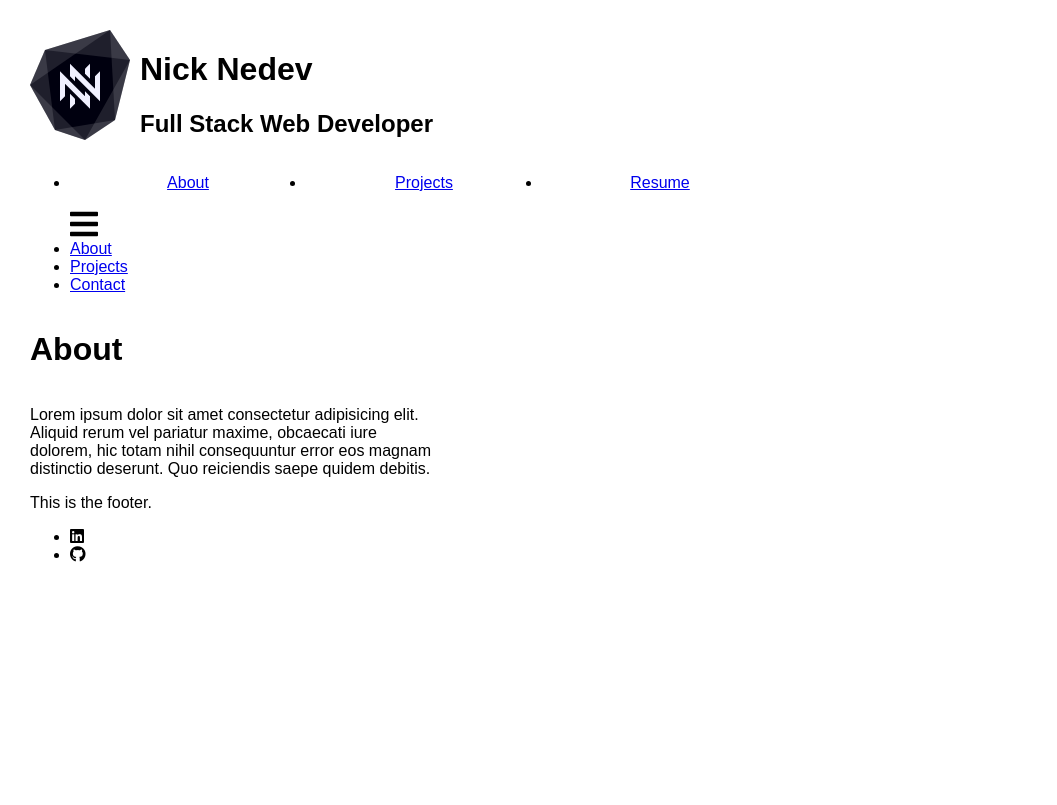
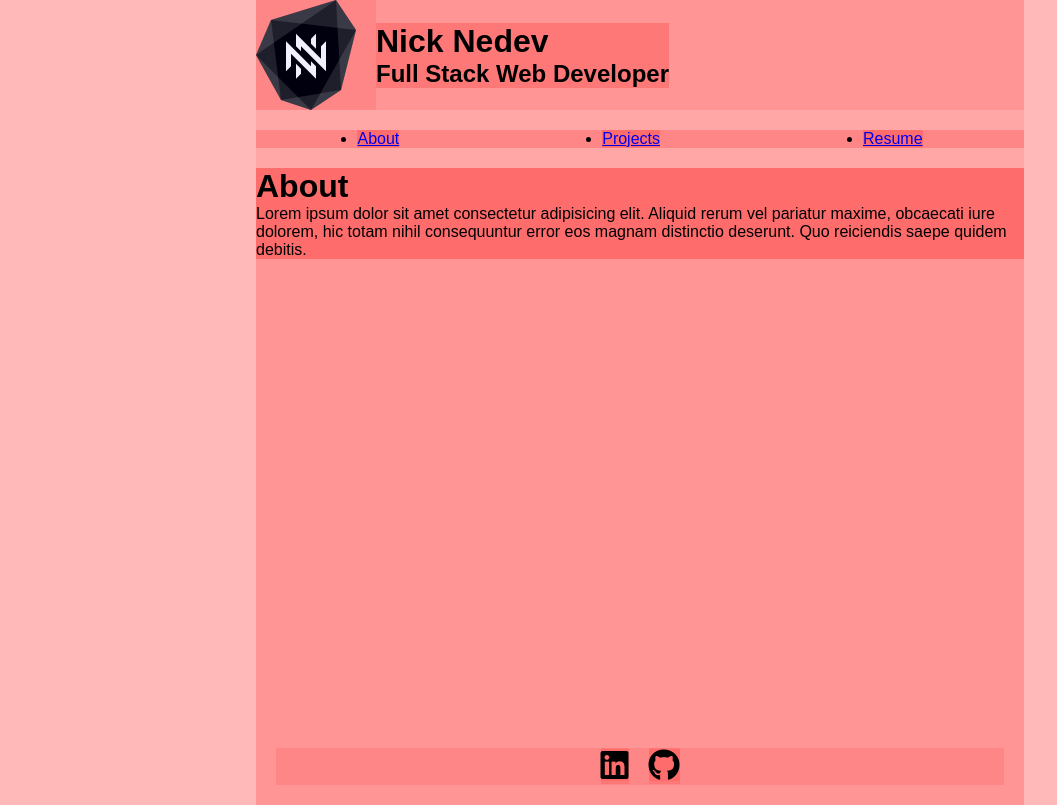
Before and after one commit to nnedevn/new-site-react-grid, a React (Create React App) app: page / in a window 1280 px wide. Shown: the whole page, without its empty margins (0-1057 px from the left). Built offline with nearby package versions, Linux system fonts and the light colour scheme.

Commit message:
Replaces Styles

```diff
--- a/src/App.css
+++ b/src/App.css
@@ -1,166 +1,62 @@
-.App{
-  margin: 30px;
-  display: grid;
-  grid-template-columns: 1fr 1fr 1fr;
-  grid-template-rows: auto auto auto auto auto auto;
-
+* {
+  margin: 0;
+  padding: 0;
+  background-color: rgba(255, 0, 0, 0.1);
 }
 
-.item{
-  display:grid;
-
+.App {
+  width: 60vw;
+  margin: 0 auto;
 }
 
-.header{
-  grid-column: 1 / -1;
-  grid-row: 1 / span 2;
-  display: grid;
-  align-content: start;
-  grid-template-columns: auto auto 1fr;
-  grid-gap: 1px 10px;
+header {
+  display: flex;
+  align-items: center;
+}
+
+header > img {
+  padding-right: 20px;
+}
+
+header > div {
+  flex-direction: column;
+}
+
+.wide-nav{
+  margin: 20px 0;
+  display: flex;
+  justify-content: space-around;
+}
+
+.narrow-nav{
+  display: none;
+}
+.main-content {
+  min-height: 70vh;
+}
+
+footer {
+  padding: 20px;
+  text-align: center;
+}
+
+footer ul li {
+  font-size: 2em;
+  display: inline;
+  margin: 0 10px;
 }
 
 
-nav {
-  grid-column: span 3;
-}
+@media (max-width: 480px){
+  header{
+    display:none;
+  }
 
-.wide-nav{
-  display: grid;
-  grid-template-columns: repeat(5, 1fr);
-  text-align: center;
-}
-
-.about{
-  grid-column: 1 / -1;
-}
-
-footer{
-  grid-column: 1 / -1;
-}
-/* :root {
-  --border-color: #000;
-}
-
-html,
-body {
-
-}
-body {
-
-  font-family: "Source Code Pro", monospace;
-  margin: 30px 60px;
-}
-
-.App {
-  height: 95vh;
-  display: grid;
-  grid-gap: 10px;
-  grid-template-columns: 1fr;
-  grid-template-rows: 100px 100px 1fr 80px;
-  grid-template-areas:
-    "header"
-    "nav"
-    "main"
-    "footer";
-}
-
-.App-header {
-  grid-area: header;
-  display: grid;
-  grid-template-columns: 15% 30%;
-  grid-template-rows: 20% 20%;
-}
-
-.App-header h1 {
-  margin: 0;
-  padding: 0;
-}
-
-.App-header h2 {
-  margin: 0;
-  grid-row-start: 2;
-  grid-column-start: 2;
-}
-
-/* Navigation Styles */
-/*
-nav {
-  grid-area: nav;
-}
-.wide-nav {
-  grid-area: nav;
-  display: grid;
-  grid-template-columns: 33% 33% 33%;
-  list-style: none;
-  border-top: 1px dashed var(--border-color, #000);
-  border-bottom: 1px dashed var(--border-color, #000);
-  text-align: center;
-  padding: 20px 0 20px 0;
-}
-
-.wide-nav li:first-child {
-  background-color: red;
-}
-
-nav li a {
-  text-decoration: none;
-}
-
-.narrow-nav {
-  display: none;
-}
-
-.hideMobileNav {
-  display: none;
-}
-
-.slide-up,
-.slide-down {
-  max-height: 0;
-  overflow-y: hidden;
-  transition: max-height 0.5s ease-in-out;
-}
-
-.slide-down {
-  max-height: 60px;
-}
-
-.slider.closed {
-  max-height: 0;
-}
-/* End Navigation Styles */
-/*
-.main-content {
-  grid-area: main;
-}
-
-footer {
-  grid-area: footer;
-}
-
-
-footer ul li {
-  list-style: none;
-}
-
-
-/* MEDIA QUERIES */
-/*
-@media (max-width: 450px) {
-  .wide-nav {
+  .wide-nav{
     display: none;
   }
-  .narrow-nav {
+
+  .narrow-nav{
     display: block;
-    grid-column: 1/3;
   }
 }
-
-@media (max-width: 600px) {
-  .App-header {
-    display: none;
-  }
-}
-END MEDIA QUERIES
-*/
--- a/src/Components/Footer.js
+++ b/src/Components/Footer.js
@@ -1,21 +1,19 @@
-import React, {Component} from 'react';
+import React, { Component } from "react";
 
-class Footer extends Component{
-  render(){
-    return(
+class Footer extends Component {
+  render() {
+    return (
       <footer className="item">
-
-        <span>This is the footer.</span>
         <ul>
           <li>
-            <i className="fab fa-linkedin"></i>
+            <i className="fab fa-linkedin" />
           </li>
-           <li>
-             <i className="fab fa-github"></i>
-           </li>
+          <li>
+            <i className="fab fa-github" />
+          </li>
         </ul>
       </footer>
-    )
+    );
   }
 }
 
```
